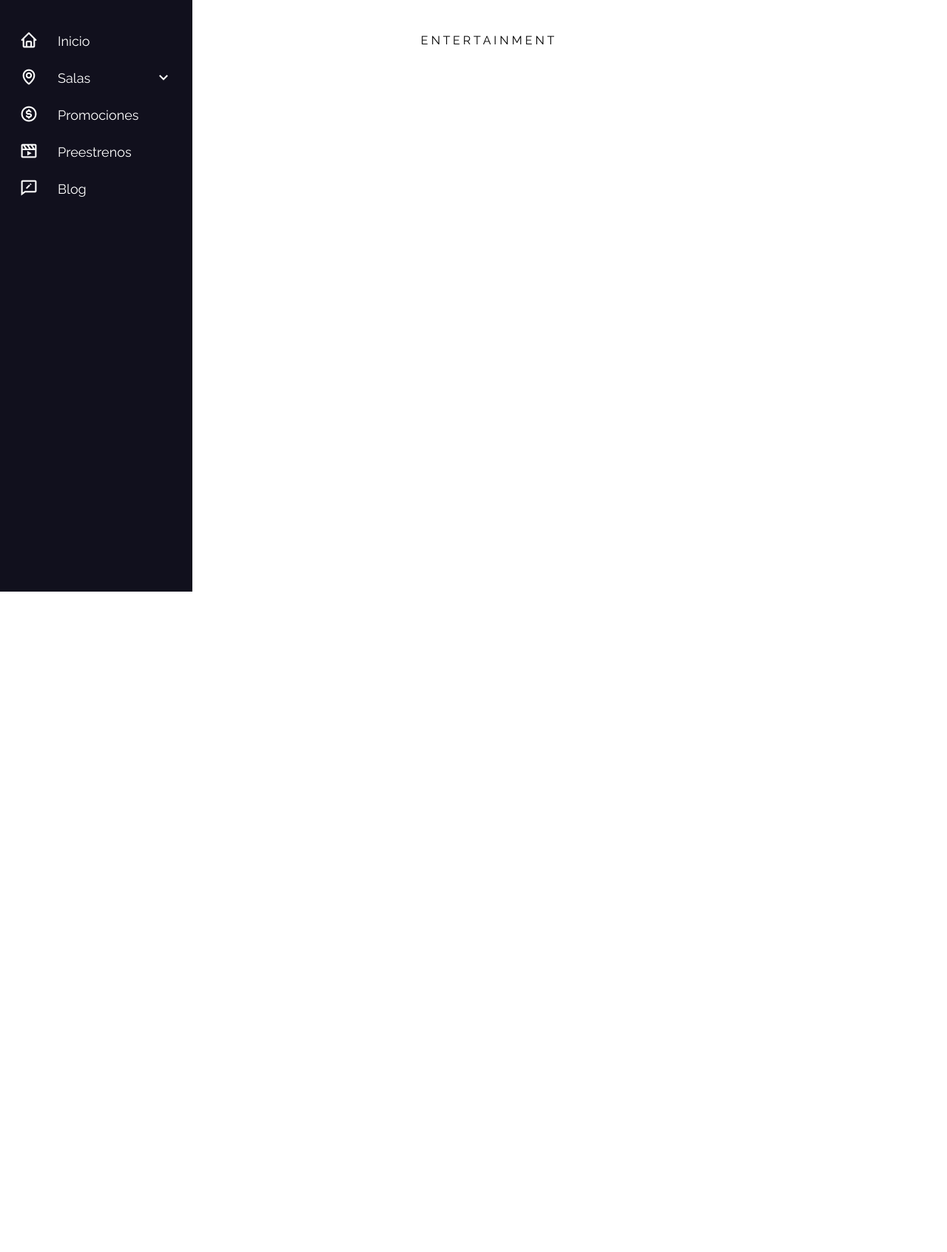
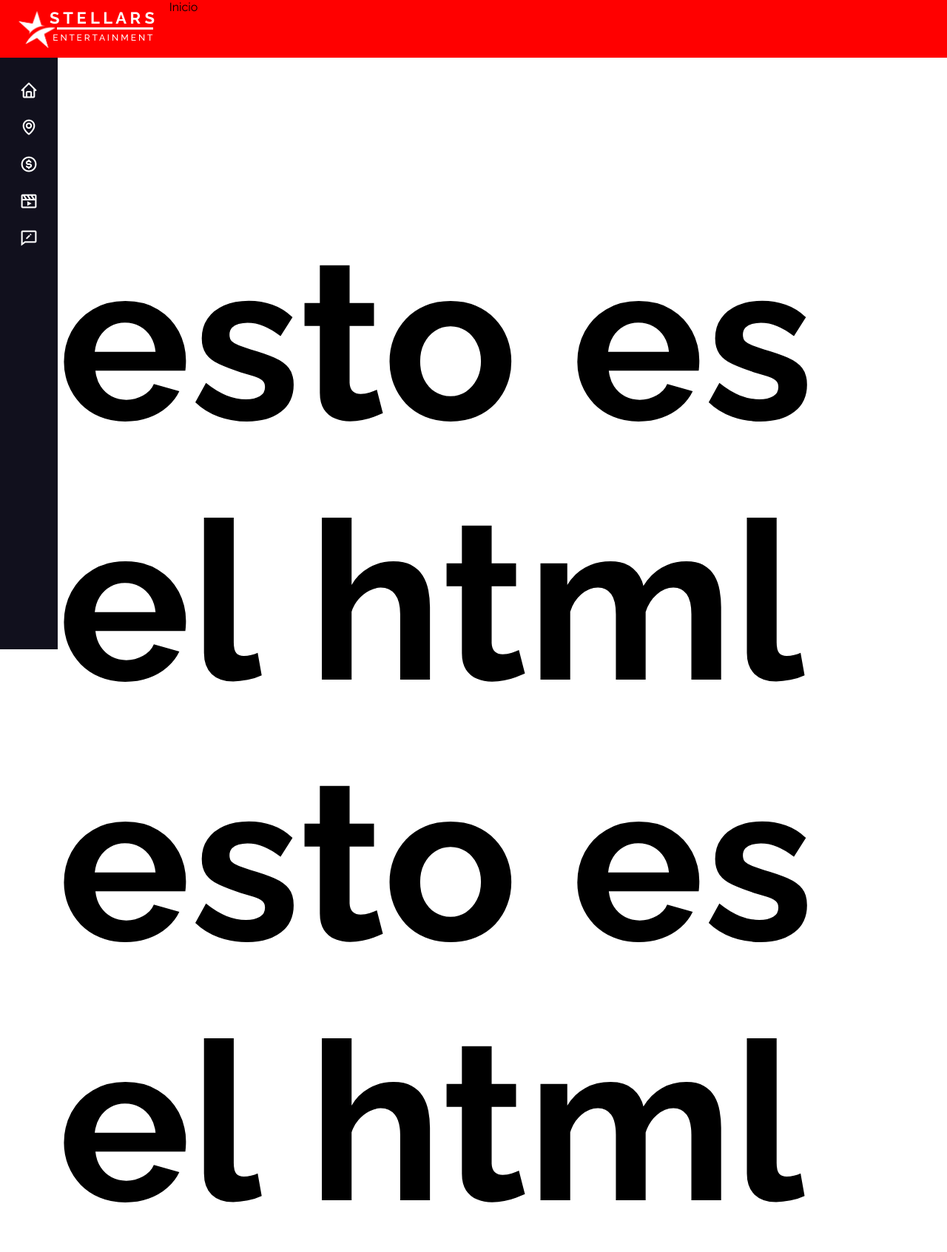
Before and after one commit to HernanGoldy/stellars-entertainment, a Django app: page / in a window 1280 px wide. Shown: the whole page at 74% size. Before the commit the page ends 800 px from the top, so only its background shows below. Run offline with Django 3.2, Linux system fonts and the light colour scheme.

Commit message:
Se agrega estilo al topbar

```diff
--- a/static/stellarsApp/public/css/styles.css
+++ b/static/stellarsApp/public/css/styles.css
@@ -7,31 +7,148 @@
     margin: 0;
     padding: 0;
     box-sizing: border-box;
-    /* font-family: 'Poppins', sans-serif; */
     font-family: 'Raleway', sans-serif;
 }
+h1 {
+    margin-left: 78px;
+    font-size: 300px;
+}
+
 .sidebar {
     position: fixed;
-    top: 0;
+    top: 78px;
     left: 0;
     height: 100%;
+    width: 78px;
+    background: #11101d;
+    transition: all 0.3s ease 0s;
+}
+.sidebar.show {
     width: 260px;
+    transition: all 0.3s ease 0s;
+}
+
+.sidebar .nav-links {
+    height: 100%;
+    padding: 20px 0 150px 0;
+    overflow: auto;
+}
+.sidebar .nav-links::-webkit-scrollbar {
+    display: none;
+}
+
+.sidebar.closed .nav-links {
+    overflow: visible;
+}
+.sidebar .nav-links::-webkit-scrollbar {
+    display: none;
+}
+.sidebar .nav-links li {
+    position: relative;
+    list-style: none;
+    transition: all 0.4s ease;
+}
+.sidebar .nav-links li:hover {
     background: #11101d;
 }
-.sidebar .logo-details {
-    margin: 15px 0 15px 15px;
+.sidebar .nav-links li .icon-link {
+    display: flex;
+    align-items: center;
+    justify-content: space-between;
+}
+
+.sidebar .nav-links li i {
+    height: 50px;
+    min-width: 78px;
+    text-align: center;
+    line-height: 50px;
+    color: #fff;
+    font-size: 25px;
+    cursor: pointer;
+    transition: all 0.3s ease;
+}
+.sidebar .nav-links li.showMenu i.arrow {
+    transform: rotate(180deg);
+}
+
+.sidebar .nav-links li a {
+    display: flex;
+    align-items: center;
+    text-decoration: none;
+}
+.sidebar .nav-links li a .link_name {
+    font-size: 18px;
+    font-weight: 400;
+    color: #fff;
+}
+
+.sidebar .nav-links li .sub-menu {
+    padding: 6px 6px 14px 80px;
+    margin-top: -10px;
+    background: #11101d;
+    display: none;
+}
+.sidebar .nav-links li.showMenu .sub-menu {
+    display: block;
+}
+.sidebar .nav-links li .sub-menu a {
+    color: #fff;
+    font-size: 15px;
+    padding: 5px 0;
+    white-space: nowrap;
+    opacity: 0.6;
+    transition: all 0.3s ease;
+}
+.sidebar .nav-links li .sub-menu a:hover {
+    opacity: 1;
+}
+
+.sidebar .nav-links li .sub-menu .link_name {
+    display: none;
+}
+
+.sidebar .nav-links li .sub-menu .blank {
+    opacity: 1;
+    pointer-events: auto;
+    padding: 3px 20px 6px 16px;
+    opacity: 0;
+    pointer-events: none;
+}
+.sidebar .nav-links li:hover .sub-menu .blank {
+    top: 50%;
+    transform: translateY(-50%);
+}
+
+
+/*--------------- topbar ---------------*/
+.topbar-content {
+    display: flex;
+    position: fixed;
+    background: red;
+    left: 0;
+    /* width: calc(100% - 260px); */
+    width: 100%;
+}
+
+.topbar-content .topbar-section {
+    display: flex;
+    height: 78px;
+}
+
+.topbar-section .logo-details {
+    margin: 5px 0 15px 15px;
     height: 60px;
     width: 100%;
     display: flex;
     align-items: center;
 }
-.sidebar .logo-details .logo_name1 {
-    margin: -22px -7px 0;
+.topbar-section .logo-details .logo_name1 {
+    margin: -22px -8px 0;
     font-size: 22px;
     color: #fff;
     font-weight: 700;
 }
-.sidebar .logo-details .logo_name2 {
+.topbar-section .logo-details .logo_name2 {
     margin: 32px -12px 0;
     font-size: 12px;
     color: #fff;
@@ -46,91 +163,10 @@
 
 .logo-line {
     margin: 7px -124px 0;
-    width: 50%;
+    width: 61%;
     height: 3px;
 }
 
-.sidebar .nav-links {
-    height: 100%;
-    padding-top: 30px;
+.section {
+    left: 100px;
 }
-.sidebar .nav-links li {
-    position: relative;
-    list-style: none;
-    transition: all 0.4s ease;
-}
-.sidebar .nav-links li:hover {
-    background: #1d1b31;
-}
-.sidebar .nav-links li .icon-link {
-    display: flex;
-    align-items: center;
-    justify-content: space-between;
-}
-.sidebar .nav-links li i {
-    height: 50px;
-    min-width: 78px;
-    text-align: center;
-    line-height: 50px;
-    color: #fff;
-    font-size: 25px;
-}
-.sidebar .nav-links li a {
-    display: flex;
-    align-items: center;
-    text-decoration: none;
-}
-.sidebar .nav-links li a .link_name {
-    font-size: 18px;
-    font-weight: 400;
-    color: #fff;
-}
-.sidebar .nav-links li .sub-menu {
-    padding: 6px 20px 6px 20px;
-    margin-top: -10px;
-    background: #1d1b31;
-    display: none;
-}
-
-.sidebar .nav-links li .sub-menu a {
-    color: #fff;
-    font-size: 15px;
-    padding: 5px 0;
-    white-space: nowrap;
-    opacity: 0.6;
-    transition: all 0.3s ease;
-}
-.sidebar .nav-links li .sub-menu a:hover {
-    opacity: 1;
-}
-
-.sidebar.closed .nav-links li .sub-menu {
-    position: absolute;
-    left: 100%;
-    top: -10px;
-    margin-top: 0;
-    border-radius: 0 6px 6px 0;
-    transition: all 0.4s ease;
-    opacity: 0;
-    pointer-events: none;
-}
-.sidebar.closed .nav-links li:hover .sub-menu {
-    top: 0;
-    opacity: 1;
-    pointer-events: auto;
-}
-
-.sidebar .nav-links li .sub-menu .link_name {
-    display: none;
-}
-.sidebar.closed .nav-links li .sub-menu .link_name {
-    font-size: 18px;
-    margin-top: 3px;
-    opacity: 1;
-    display: block;
-}
-.sidebar .nav-links li .sub-menu.blank {
-    opacity: 1;
-    pointer-events: auto;
-    /* padding: 3px 20px 6px 16px; */
-}
```
